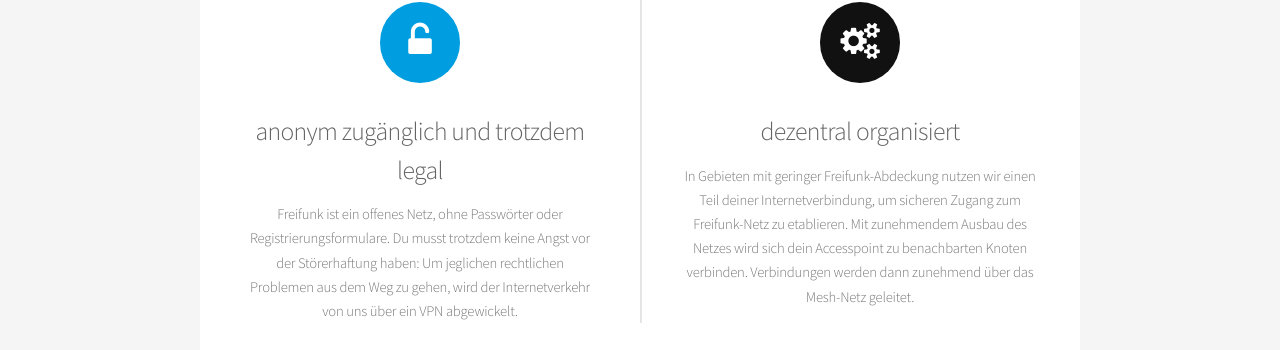
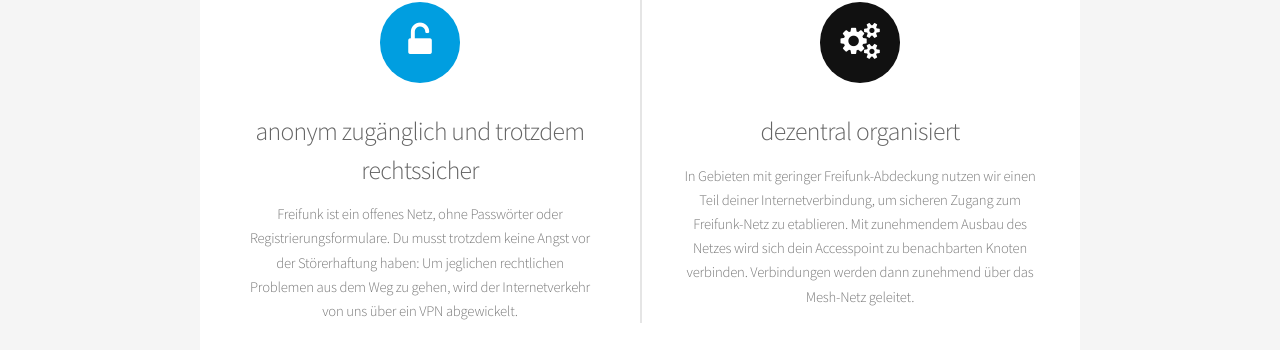
Before and after one commit to mdrenger/darmstadt.freifunk.net, a Jekyll site: the page built from pages/index.html, in a window 1280 px wide and 900 px high, scrolled down 1135 px. Shown: the part 145-495 px from the top of the window. Built offline with Jekyll 4.4.1, drawn with Linux system fonts in a browser that asks for light colours.

Commit message:
changed legal wording

```diff
--- a/_layouts/landing.html
+++ b/_layouts/landing.html
@@ -43,7 +43,7 @@
 			<div class="features-row">
 				<section>
 					<span class="icon major fa-unlock-alt accent4"></span>
-					<h3>anonym zugänglich und trotzdem legal</h3>
+					<h3>anonym zugänglich und trotzdem rechtssicher</h3>
 					<p>Freifunk ist ein offenes Netz, ohne Passwörter oder Registrierungsformulare. Du musst trotzdem keine Angst vor der Störerhaftung haben: Um jeglichen rechtlichen Problemen aus dem Weg zu gehen, wird der Internetverkehr von uns über ein VPN abgewickelt.</p>
 				</section>
 				<section>
```
